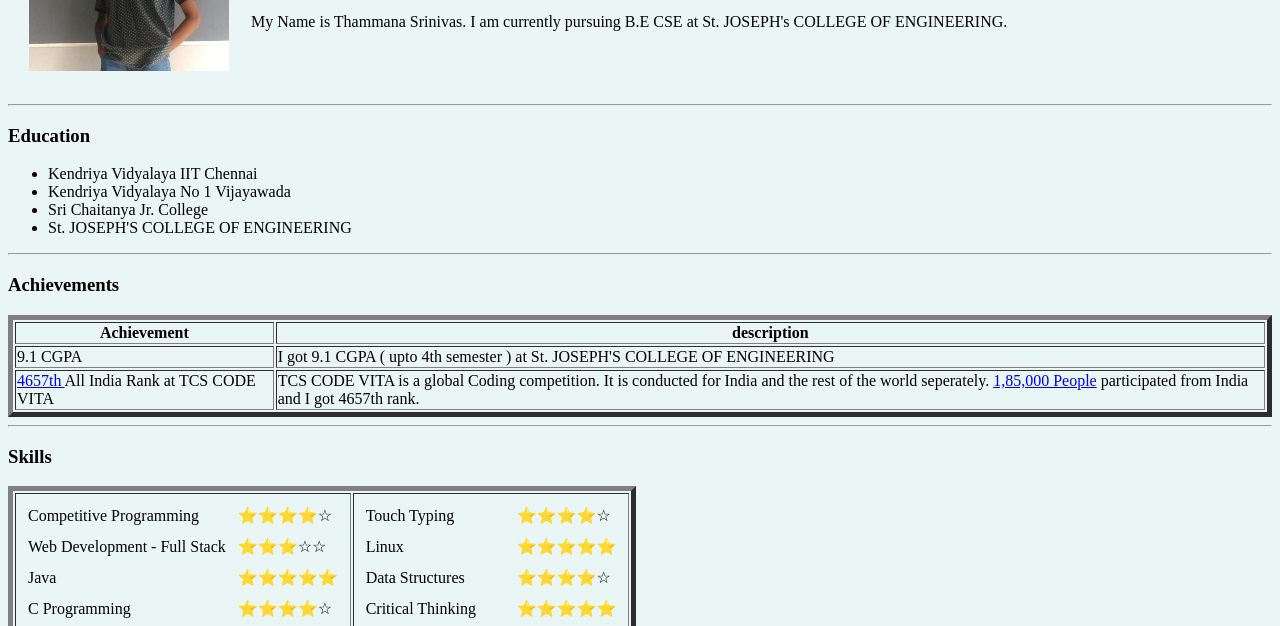
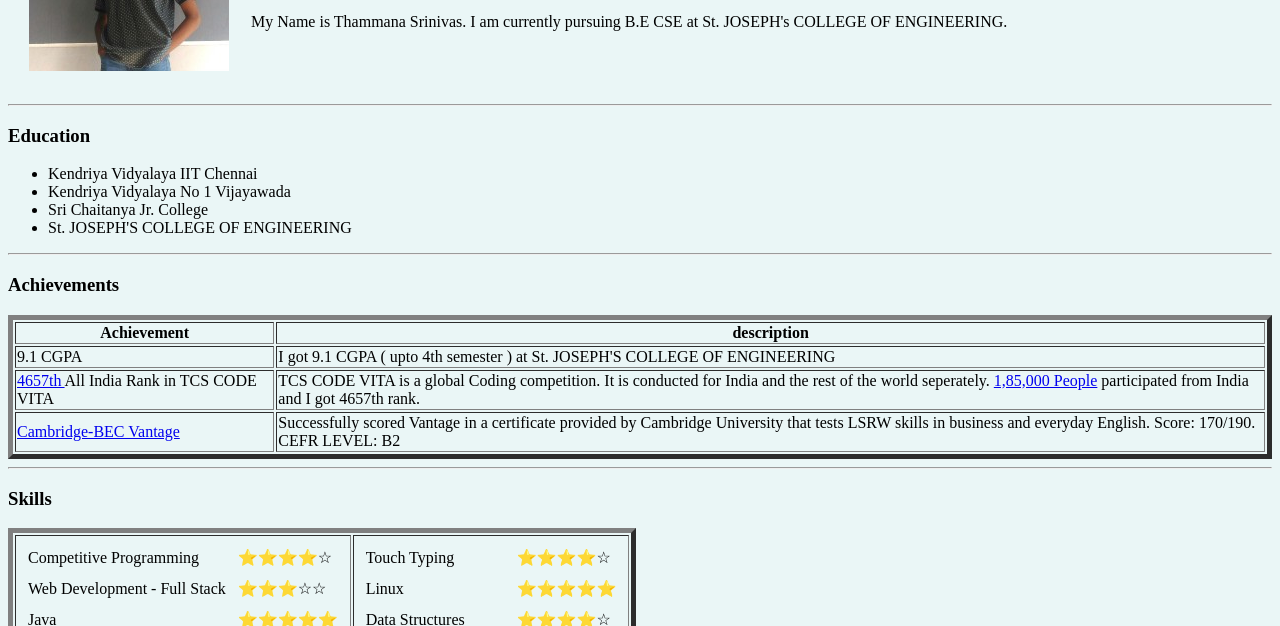
Before and after one commit to ThammanaSrinivas/CV, a plain HTML site: page index.html in a window 1280 px wide. Shown: the part 158-784 px from the top of the page. Drawn offline with Linux system fonts and the light colour scheme.

Commit message:
Update index.html

```diff
--- a/index.html
+++ b/index.html
@@ -43,10 +43,16 @@
                 <td>I got 9.1 CGPA ( upto 4th semester ) at St. JOSEPH'S COLLEGE OF ENGINEERING</td>
             </tr>
             <tr>
-                <td><a href="images/rank.jpeg">4657th </a>All India Rank at TCS CODE VITA</td>
+                <td><a href="images/rank.jpeg">4657th </a>All India Rank in TCS CODE VITA</td>
                 <td>TCS CODE VITA is a global Coding competition. It is conducted for India
                     and the rest of the world seperately. <a href="images/number of people.jpeg">1,85,000 People</a> participated
                     from India and I got 4657th rank.
+                </td>
+            </tr>
+            <tr>
+                <td><a href="Certificates/BEC Certificate.pdf">Cambridge-BEC Vantage</a></td>
+                <td>Successfully scored Vantage in a certificate provided by Cambridge University that tests LSRW skills
+                    in business and everyday English. Score: 170/190. CEFR LEVEL: B2
                 </td>
             </tr>
         </tbody>
```
